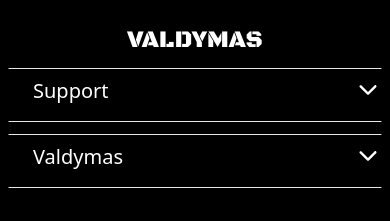
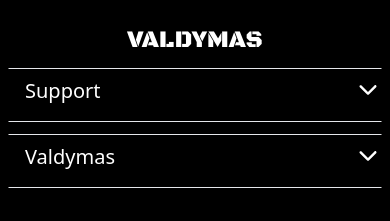
Before and after one commit to Jeremiah-jay18/Responsive-Tailwind-Footer, a React (Vite) app: page / in a window 390 px wide. Shown: the top 221 px of the page. Built offline with nearby package versions, Linux system fonts and the light colour scheme.

Commit message:
Update Footer.jsx

```diff
--- a/src/Components/Footer.jsx
+++ b/src/Components/Footer.jsx
@@ -30,7 +30,7 @@ function toggleAccordion(i){
 const boxTwo= info.map((item,i)=>{
     return <div key={item.id} className='sm:mt-3 border border-l-black border-r-black sm:-mx-3'>
       <div className={`flex justify-between cursor-pointer border-left-black content-center sm:pt-2`} onClick={()=>toggleAccordion(i)}  >
-         <h2 className='font-medium text-xl mb-4 sm:ml-6'>{item.title}</h2>
+         <h2 className='font-medium text-xl mb-4 sm:ml-4'>{item.title}</h2>
          {selected===i?<IoIosArrowUp size={26} />:<IoIosArrowDown size={26} />}
       </div>
              <div className={`px-4 ${selected===i?'h-44 transition-all duration-2000 ease-linear':' overflow-hidden h-0 transition-all duration-2000 ease-linear'}`}>
```
